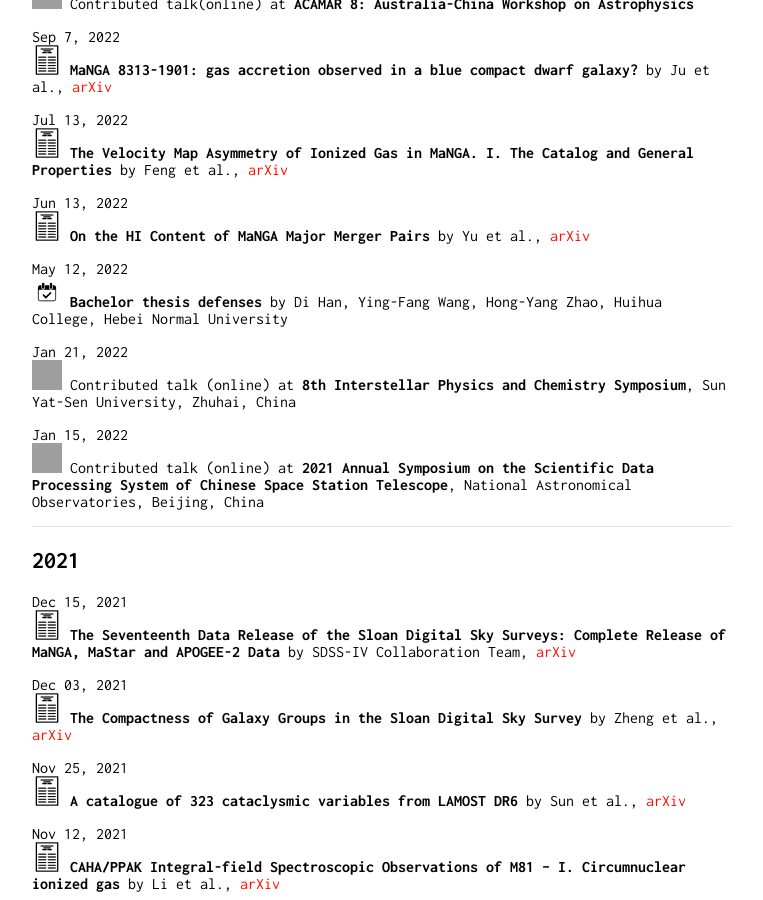
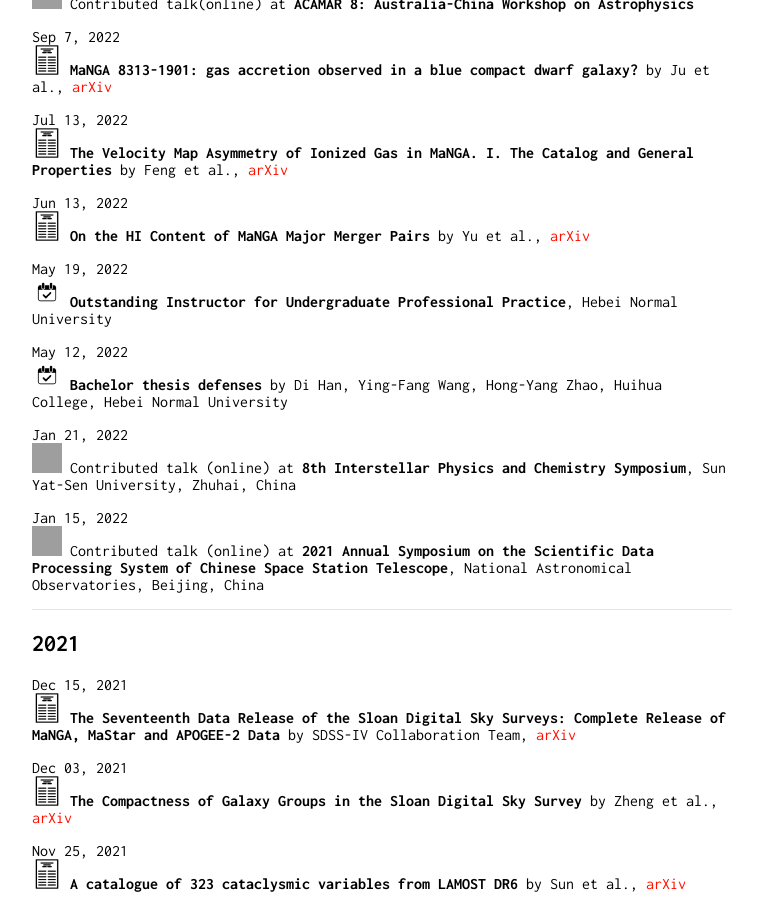
Before and after one commit to fengshuai0210/fengshuai0210.github.io, a Jekyll site: the page built from events.md, in a window 1280 px wide and 900 px high, scrolled down 673 px. Shown: the whole window, without its empty margins (258-1021 px from the left). Built offline with Jekyll 4.4.1, drawn with Linux system fonts in a browser that asks for light colours; our own code applies the rules of GitHub Pages for plain Markdown files; grey boxes are pictures that could not be loaded.

Commit message:
Update events.md

```diff
--- a/events.md
+++ b/events.md
@@ -34,6 +34,9 @@ Jul 13, 2022\
 
 Jun 13, 2022\
 <img src="/image/paper-icon.png" style="width:30px;height:30px;"> **On the HI Content of MaNGA Major Merger Pairs** by Yu et al., [arXiv](https://arxiv.org/abs/2206.06330)
+
+May 19, 2022\
+<img src="/image/event-icon.png" style="width:30px;height:30px;"> **Outstanding Instructor for Undergraduate Professional Practice**, Hebei Normal University
 
 May 12, 2022\
 <img src="/image/event-icon.png" style="width:30px;height:30px;"> **Bachelor thesis defenses** by Di Han, Ying-Fang Wang, Hong-Yang Zhao, Huihua College, Hebei Normal University
```
